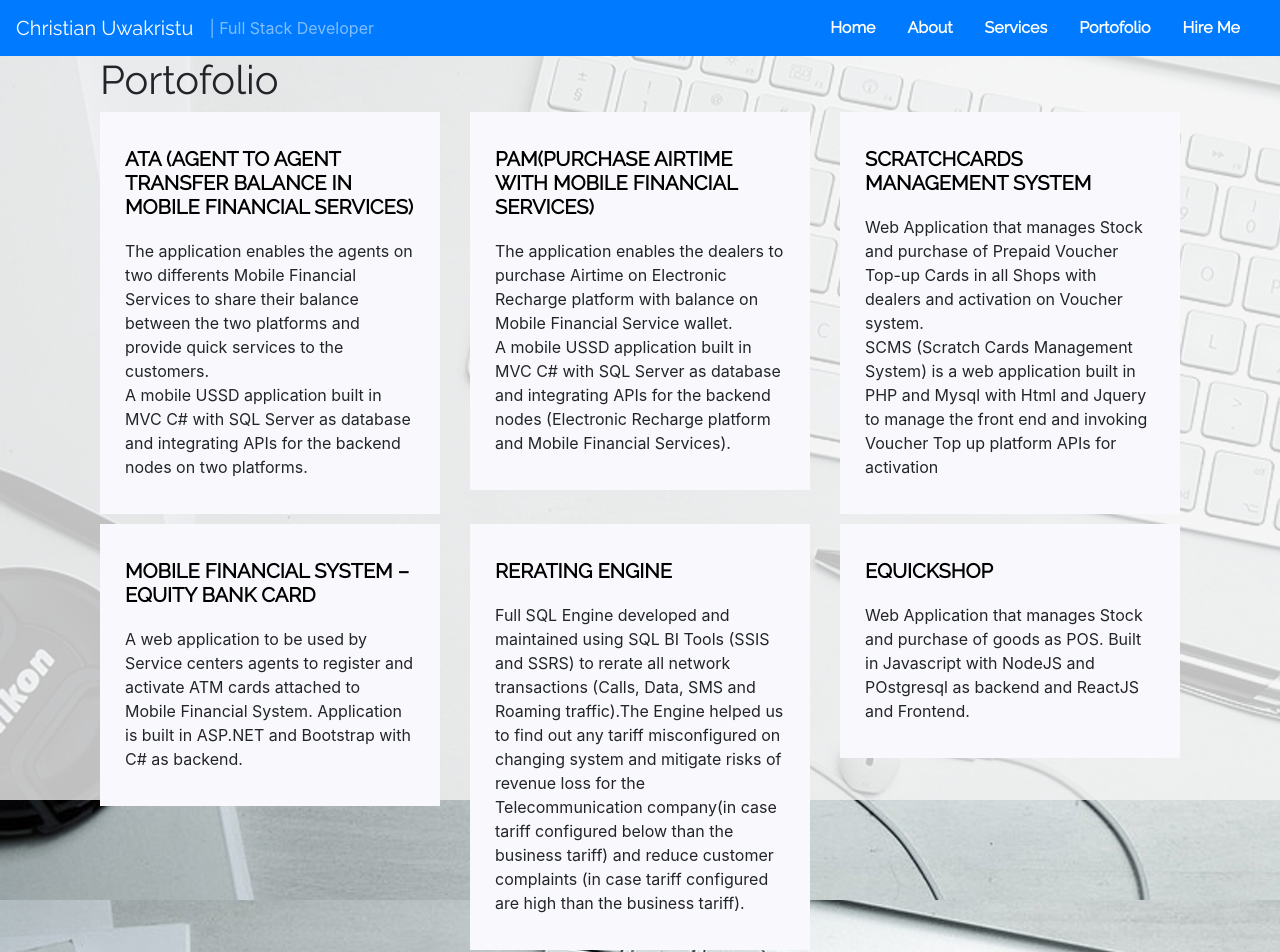
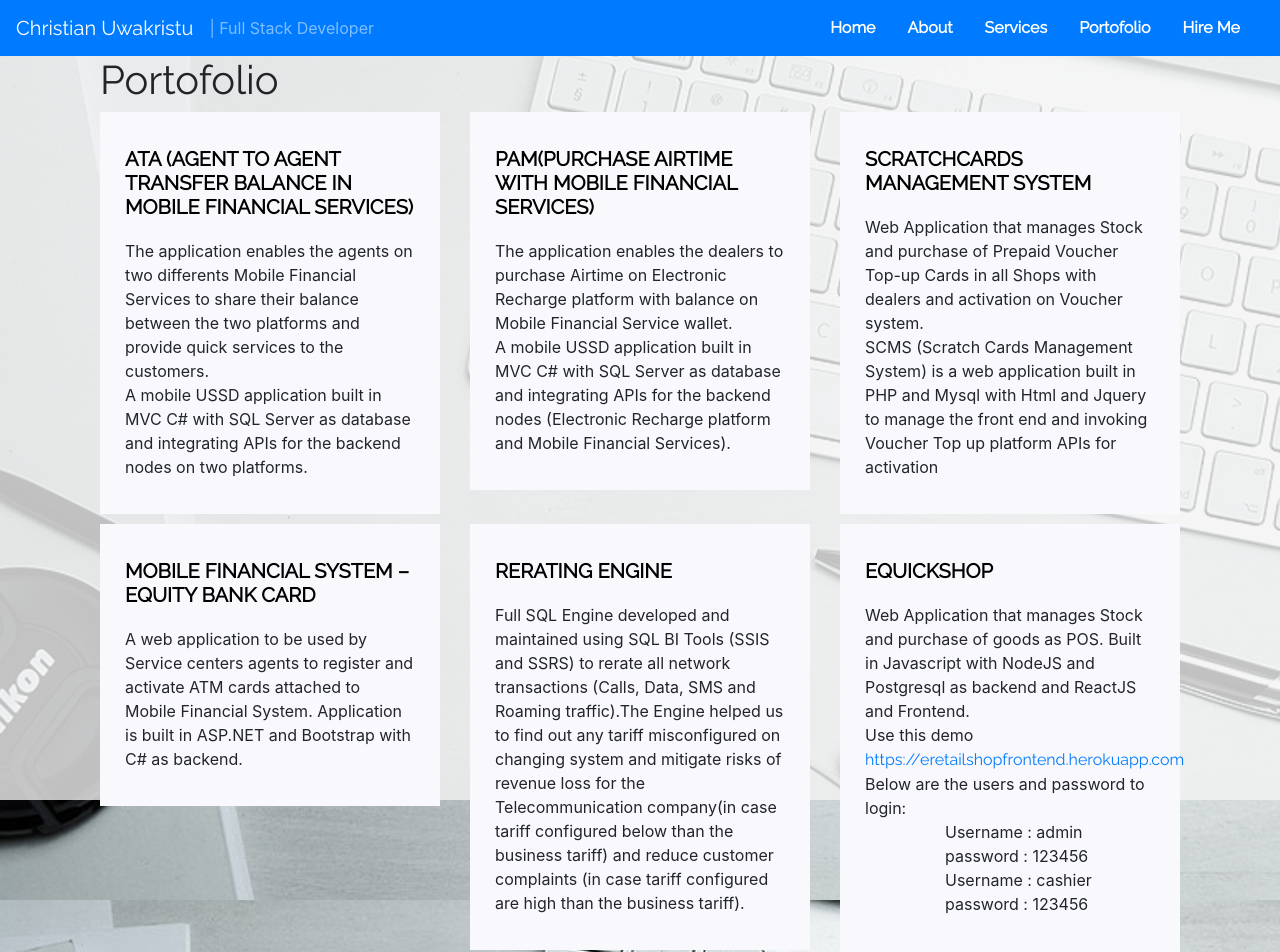
Before and after one commit to u-xian/uxian-portofolio, a React (Create React App) app: page /portofolio in a window 1280 px wide. Shown: the top 952 px of the page. Built offline with nearby package versions, Linux system fonts and the light colour scheme.

Commit message:
change portofolio page

```diff
--- a/src/Components/portofolio.jsx
+++ b/src/Components/portofolio.jsx
@@ -1,4 +1,5 @@
 import React from "react";
+import { Link } from "react-router-dom";
 
 const Portofolio = () => {
   return (
@@ -67,8 +68,24 @@ const Portofolio = () => {
           <div className="feature_item">
             <h4>EquickShop</h4>
             Web Application that manages Stock and purchase of goods as POS.
-            Built in Javascript with NodeJS and POstgresql as backend and
-            ReactJS and Frontend.
+            Built in Javascript with NodeJS and Postgresql as backend and
+            ReactJS and Frontend. <br /> Use this demo
+            <br />
+            <Link to="https://eretailshopfrontend.herokuapp.com">
+              https://eretailshopfrontend.herokuapp.com
+            </Link>
+            <br />
+            Below are the users and password to login:
+            <ul>
+              <ol>
+                Username : admin
+                <br /> password : 123456
+              </ol>
+              <ol>
+                Username : cashier <br />
+                password : 123456
+              </ol>
+            </ul>
           </div>
         </div>
       </div>
```
